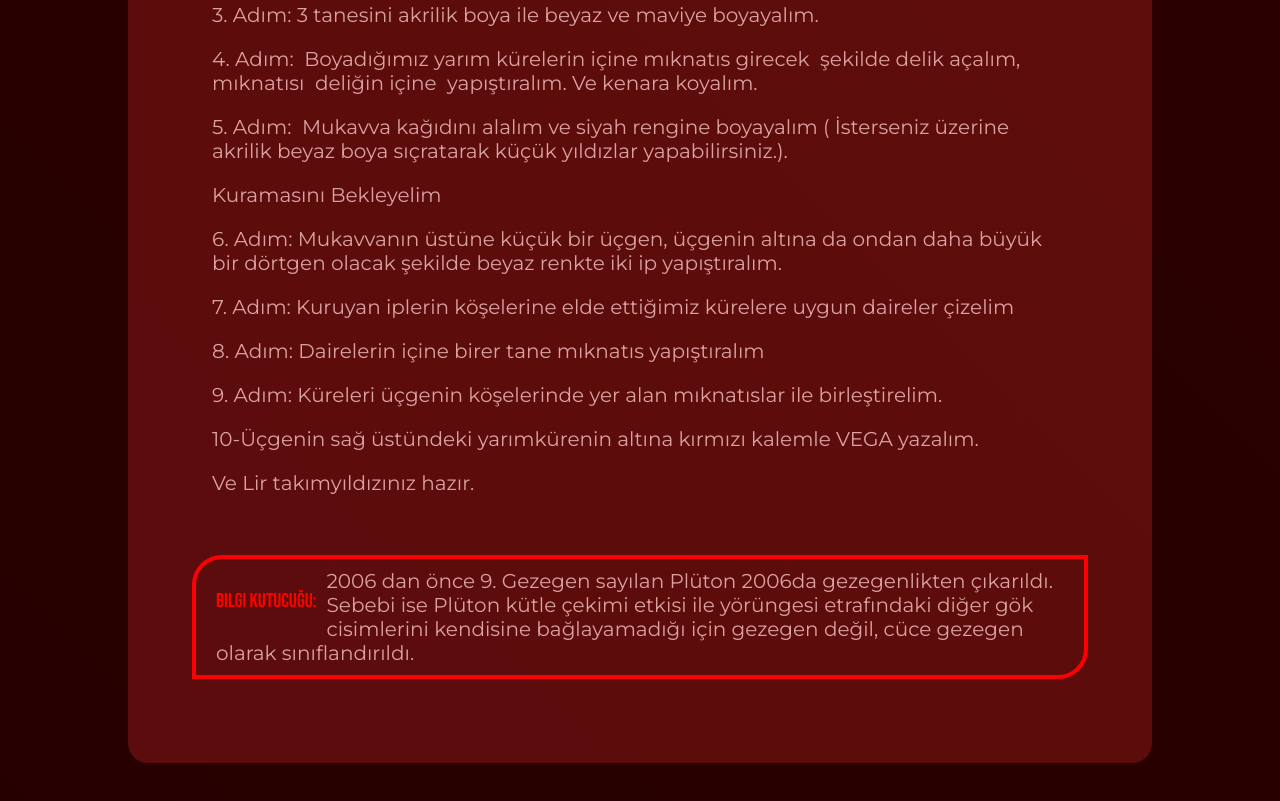
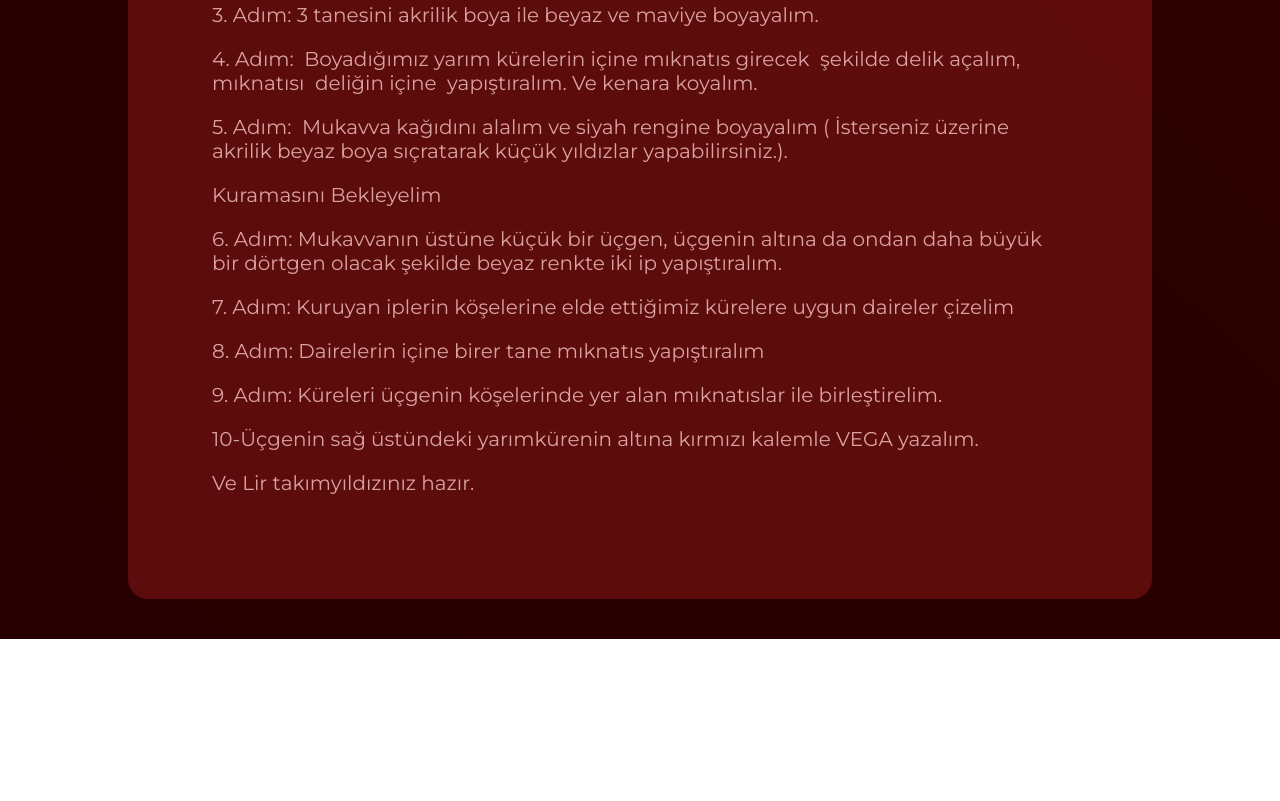
Before and after one commit to VegaTech812/VegaTech, a plain HTML site: page Pages/Researches/LyraYildizi/LyraYildizi.html in a window 1280 px wide. Shown: the part 1978-2779 px from the top of the page. After the commit the page ends 2617 px from the top, so only its background shows below. Drawn offline with Linux system fonts and the light colour scheme.

Commit message:
Update LyraYildizi.html

```diff
--- a/Pages/Researches/LyraYildizi/LyraYildizi.html
+++ b/Pages/Researches/LyraYildizi/LyraYildizi.html
@@ -42,7 +42,6 @@
             <li>10-Üçgenin sağ üstündeki yarımkürenin altına kırmızı kalemle VEGA yazalım. </li>
             <li>Ve Lir takımyıldızınız hazır.
         </ul>
-        <p class="info"><span>Bilgi Kutucuğu:</span>2006 dan önce 9. Gezegen sayılan Plüton 2006da gezegenlikten çıkarıldı. Sebebi ise Plüton kütle çekimi etkisi ile yörüngesi etrafındaki diğer gök cisimlerini kendisine bağlayamadığı için gezegen değil, cüce gezegen olarak sınıflandırıldı.</p>
         </div>
     </body>
 </html>
```
